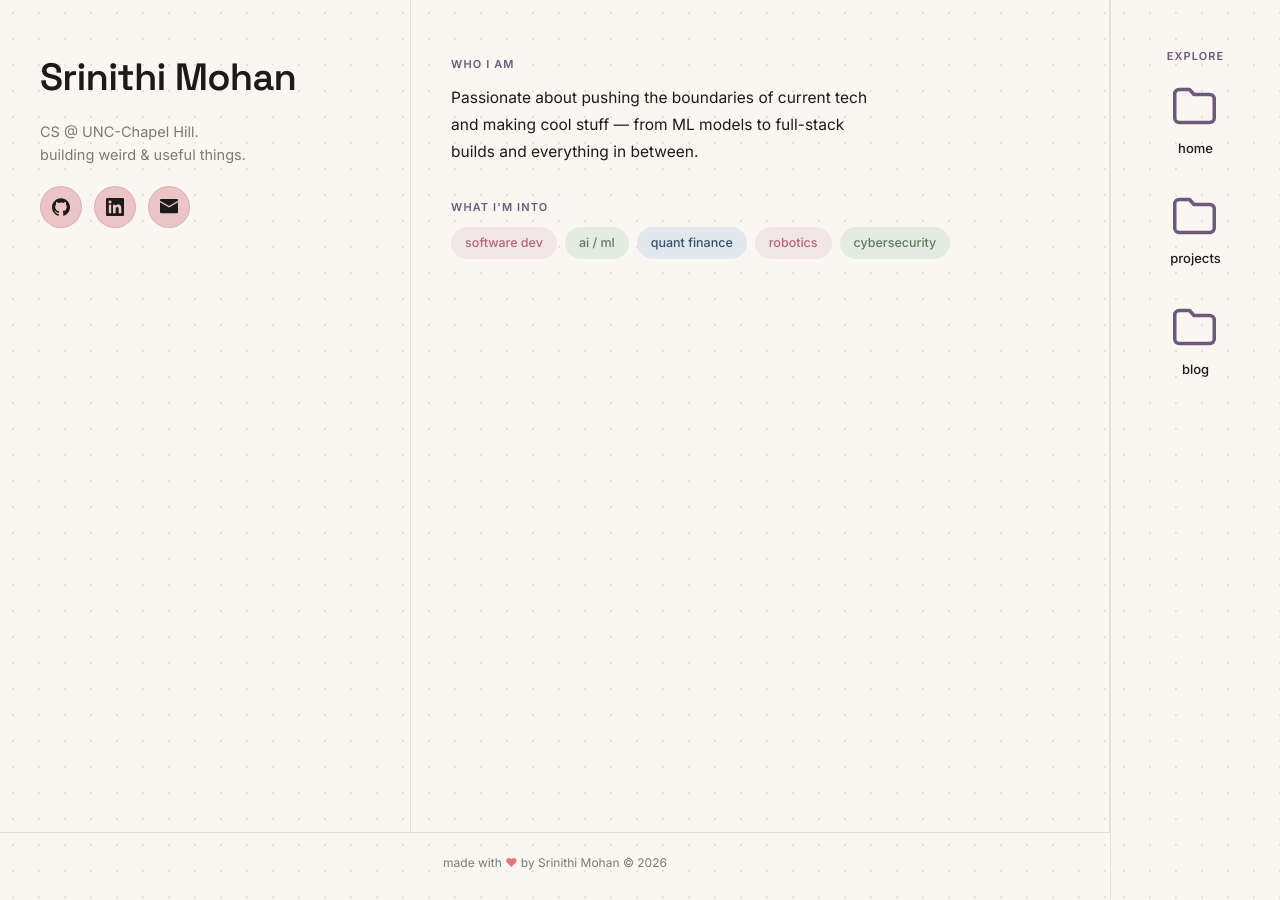
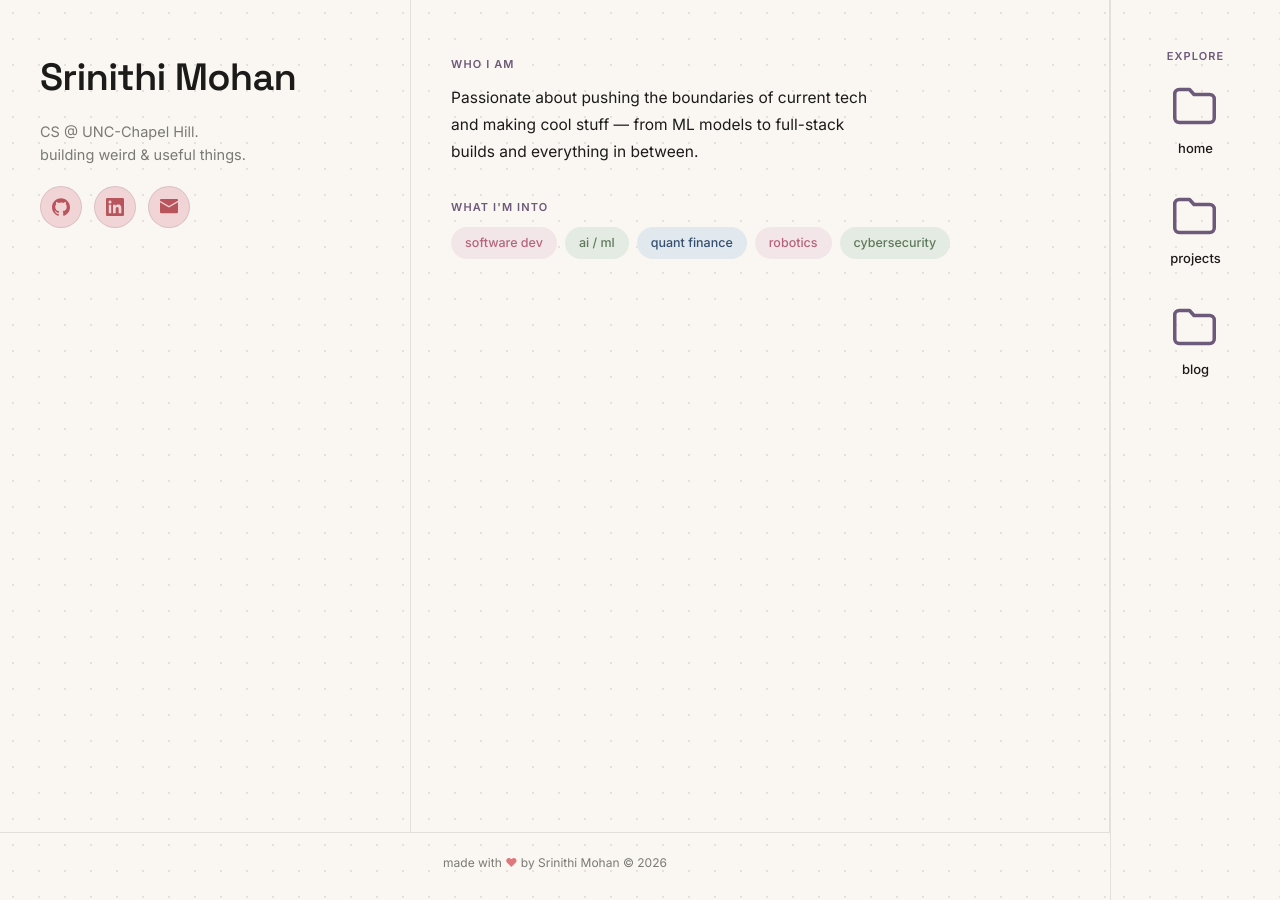
Before and after one commit to srinithimohan/srinithimohan.github.io, a Jekyll site: the page built from index.html, in a window 1280 px wide. Built offline with Jekyll 4.4.1, drawn with Linux system fonts in a browser that asks for light colours.

Commit message:
tweak colors

```diff
--- a/assets/css/style.scss
+++ b/assets/css/style.scss
@@ -128,7 +128,7 @@
   height: 42px;
   border-radius: 50%;
   border: 1px solid var(--line);
-  background: #ecc4c6;
+  background: #f0d4d6;
   display: flex;
   align-items: center;
   justify-content: center;
@@ -137,13 +137,13 @@
 
 .social-btn:hover {
   transform: translateY(-2px);
-  border-color: var(--ink);
+  border-color: var(--rose-dark);
 }
 
 .social-btn svg {
   width: 18px;
   height: 18px;
-  fill: var(--ink);
+  fill: var(--rose-dark);
 }
 
 .eyebrow {
```
